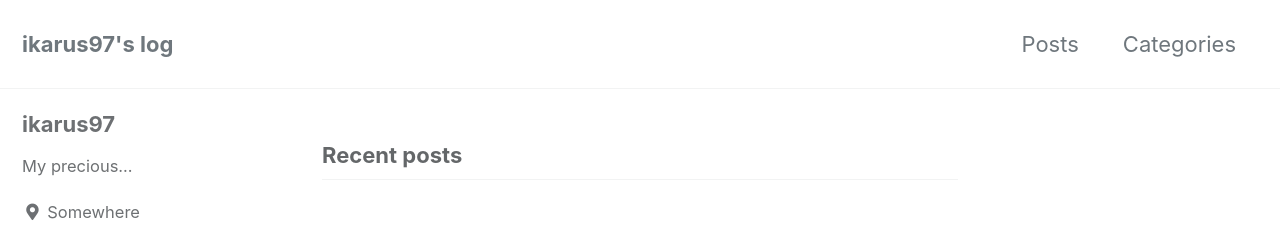
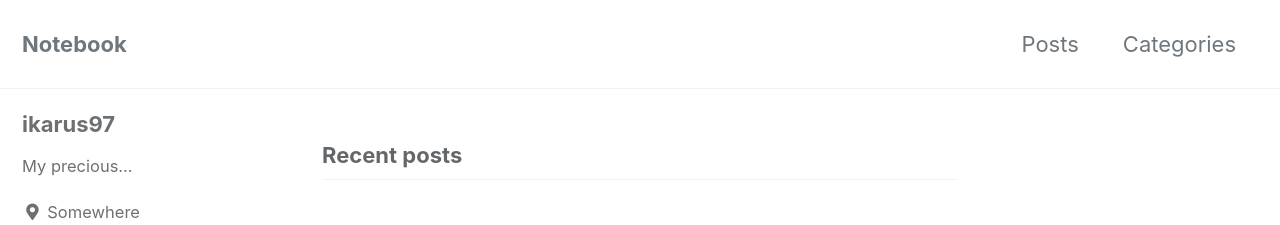
Before and after one commit to ikarus97/ikarus97.github.io, a Jekyll site: the page built from index.html, in a window 1280 px wide. Shown: the top 225 px of the page. Built offline with Jekyll 4.4.1, drawn with Linux system fonts in a browser that asks for light colours; cached includes are drawn as plain includes; the list of posts is cut into pages by our own code.

Commit message:
Update _config.yml

```diff
--- a/_config.yml
+++ b/_config.yml
@@ -16,7 +16,7 @@ minimal_mistakes_skin    : "default" # "air", "aqua", "contrast", "dark", "dirt"
 
 # Site Settings
 locale                   : "en-US"
-title                    : "ikarus97's log"
+title                    : "Notebook"
 title_separator          : "-"
 subtitle                 : # site tagline that appears below site title in masthead
 name                     : "ikarus97"
```
